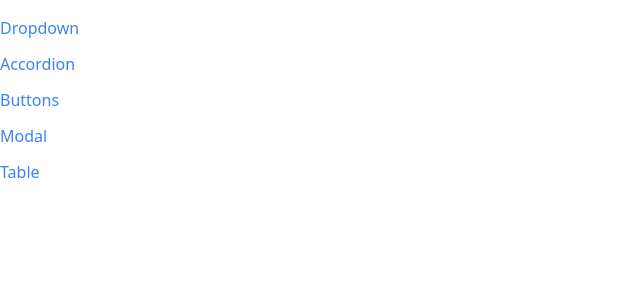
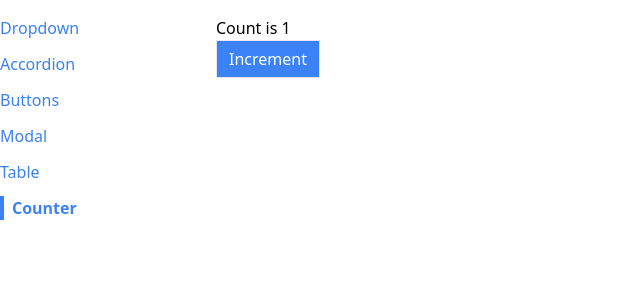
Before and after one commit to Alzubair98/comps, a React (Vite) app: page /counter in a window 1280 px wide. Shown: the top 300 px of the page, without its empty margins (0-640 px from the left). Built offline with nearby package versions, Linux system fonts and the light colour scheme.

Commit message:
add new hook

```diff
--- a/src/App.jsx
+++ b/src/App.jsx
@@ -5,6 +5,7 @@ import Sidebar from "./component/Sidebar.jsx";
 import ModalPage from "./pages/ModalPage.jsx";
 import ButtonPage from "./pages/ButtonPage.jsx";
 import TablePage from "./pages/TablePage.jsx";
+import CounterPage from "./pages/CounterPage.jsx";
 
 function App() {
   return (
@@ -26,6 +27,9 @@ function App() {
         <Route path="/table">
           <TablePage />
         </Route>
+        <Route path="/counter">
+          <CounterPage initialCount={1} />
+        </Route>
       </div>
     </div>
   );
--- a/src/component/Sidebar.jsx
+++ b/src/component/Sidebar.jsx
@@ -8,6 +8,7 @@ const Sidebar = () => {
     { label: "Buttons", path: "/buttons" },
     { label: "Modal", path: "/modal" },
     { label: "Table", path: "/table" },
+    { label: "Counter", path: "/counter" },
   ];
   return (
     <div className="sticky top-0 flex flex-col items-start">
--- /dev/null
+++ b/src/pages/CounterPage.jsx
@@ -0,0 +1,30 @@
+import React, { useState, useEffect } from "react";
+import Button from "../component/Button";
+
+const useNumber = (initialCount) => {
+  const [count, setCount] = useState(initialCount);
+
+  useEffect(() => {
+    console.log(count);
+  }, [count]);
+
+  const handleClick = () => {
+    setCount(count + 1);
+  };
+
+  return { count, handleClick };
+};
+
+const CounterPage = ({ initialCount }) => {
+  const { count, handleClick } = useNumber(initialCount);
+  return (
+    <div>
+      <h1> Count is {count}</h1>
+      <Button onClick={handleClick} primary>
+        Increment
+      </Button>
+    </div>
+  );
+};
+
+export default CounterPage;
```
